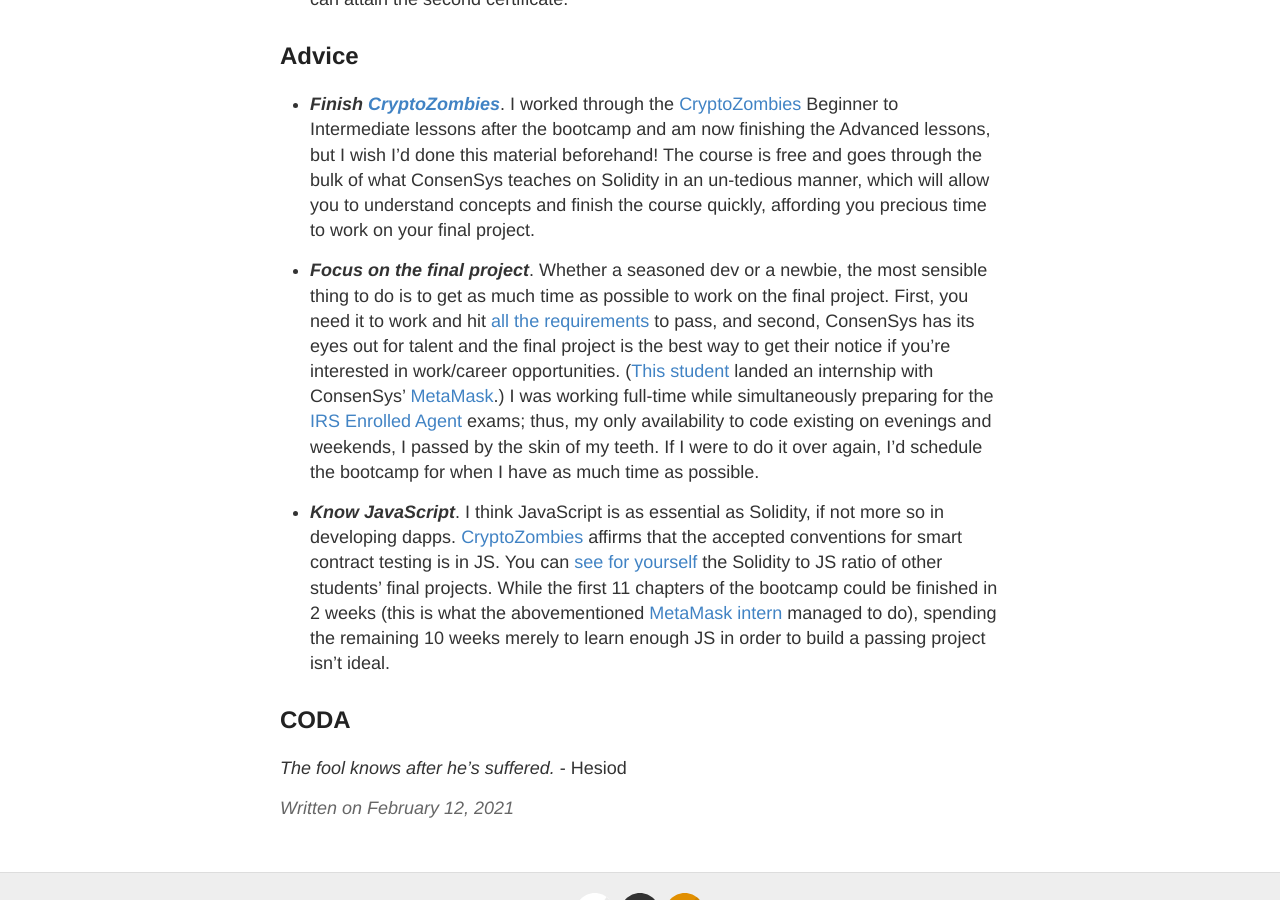
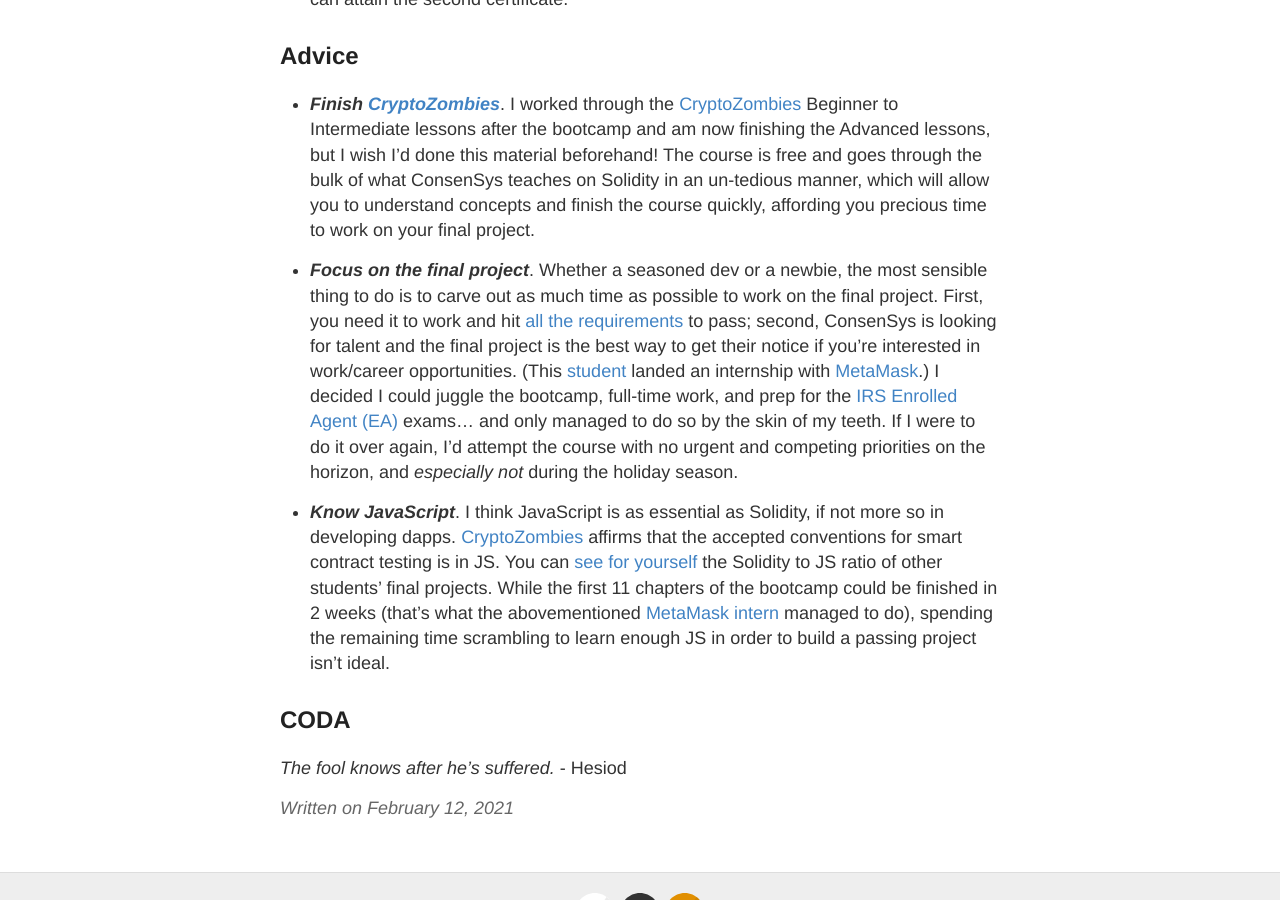
Before and after one commit to poastmil/junsunglee.com, a Jekyll site: the page built from _posts/2021-2-12-ConsenSys-Blockchain-Developer-Bootcamp.md, in a window 1280 px wide and 900 px high, scrolled down 3531 px. Built offline with Jekyll 4.4.1, drawn with Linux system fonts in a browser that asks for light colours.

Commit message:
Update 2021-2-12-ConsenSys-Blockchain-Developer-Bootcamp.md

```diff
--- a/_posts/2021-2-12-ConsenSys-Blockchain-Developer-Bootcamp.md
+++ b/_posts/2021-2-12-ConsenSys-Blockchain-Developer-Bootcamp.md
@@ -61,9 +61,9 @@
 
 - ***Finish [CryptoZombies](https://cryptozombies.io/en/course/)***. I worked through the [CryptoZombies](https://cryptozombies.io/en/course/) Beginner to Intermediate lessons after the bootcamp and am now finishing the Advanced lessons, but I wish I'd done this material beforehand! The course is free and goes through the bulk of what ConsenSys teaches on Solidity in an un-tedious manner, which will allow you to understand concepts and finish the course quickly, affording you precious time to work on your final project.
 
-- ***Focus on the final project***. Whether a seasoned dev or a newbie, the most sensible thing to do is to get as much time as possible to work on the final project. First, you need it to work and hit [all the requirements](https://docs.google.com/document/d/1fSiejecMogc2h7aJxIl9tfZbHRFXTipftWLevUKAmQ4/edit) to pass, and second, ConsenSys has its eyes out for talent and the final project is the best way to get their notice if you're interested in work/career opportunities. ([This student](https://github.com/astarinmymind) landed an internship with ConsenSys' [MetaMask](https://metamask.io/).) I was working full-time while simultaneously preparing for the [IRS Enrolled Agent](https://www.prometric.com/test-takers/search/irs) exams; thus, my only availability to code existing on evenings and weekends, I passed by the skin of my teeth. If I were to do it over again, I'd schedule the bootcamp for when I have as much time as possible.
+- ***Focus on the final project***. Whether a seasoned dev or a newbie, the most sensible thing to do is to carve out as much time as possible to work on the final project. First, you need it to work and hit [all the requirements](https://docs.google.com/document/d/1fSiejecMogc2h7aJxIl9tfZbHRFXTipftWLevUKAmQ4/edit) to pass; second, ConsenSys is looking for talent and the final project is the best way to get their notice if you're interested in work/career opportunities. (This [student](https://github.com/astarinmymind) landed an internship with [MetaMask](https://metamask.io/).) I decided I could juggle the bootcamp, full-time work, and prep for the [IRS Enrolled Agent (EA)](https://www.prometric.com/test-takers/search/irs) exams... and only managed to do so by the skin of my teeth. If I were to do it over again, I'd attempt the course with no urgent and competing priorities on the horizon, and *especially not* during the holiday season.
 
-- ***Know JavaScript***. I think JavaScript is as essential as Solidity, if not more so in developing dapps. [CryptoZombies](https://cryptozombies.io/en/course/) affirms that the accepted conventions for smart contract testing is in JS. You can [see for yourself](https://github.com/jun-sung?tab=stars) the Solidity to JS ratio of other students' final projects. While the first 11 chapters of the bootcamp could be finished in 2 weeks (this is what the abovementioned [MetaMask intern](https://github.com/astarinmymind) managed to do), spending the remaining 10 weeks merely to learn enough JS in order to build a passing project isn't ideal.
+- ***Know JavaScript***. I think JavaScript is as essential as Solidity, if not more so in developing dapps. [CryptoZombies](https://cryptozombies.io/en/course/) affirms that the accepted conventions for smart contract testing is in JS. You can [see for yourself](https://github.com/jun-sung?tab=stars) the Solidity to JS ratio of other students' final projects. While the first 11 chapters of the bootcamp could be finished in 2 weeks (that's what the abovementioned [MetaMask intern](https://github.com/astarinmymind) managed to do), spending the remaining time scrambling to learn enough JS in order to build a passing project isn't ideal.
 
 
 ## CODA
```
